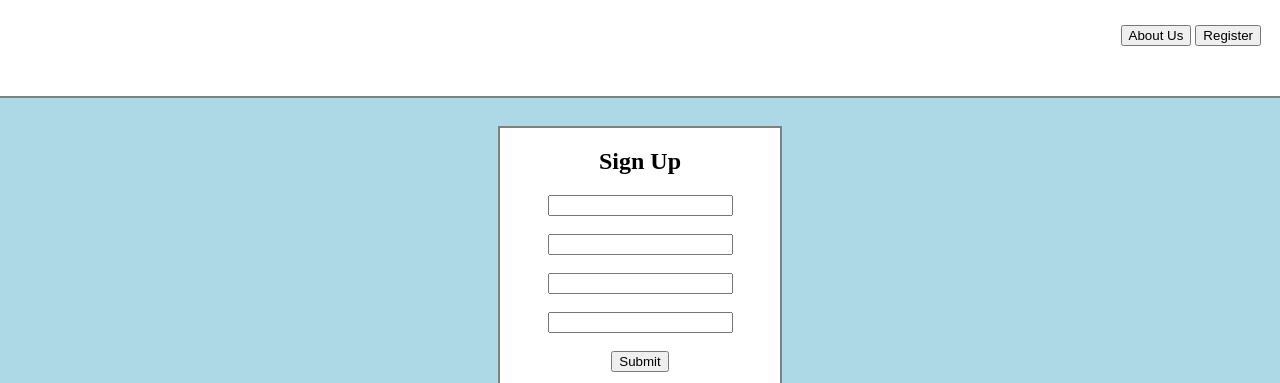
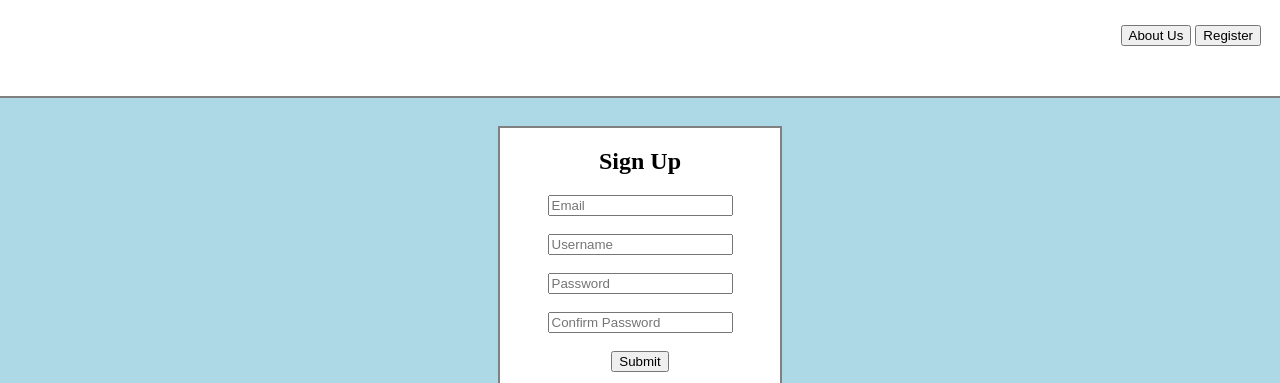
Before and after one commit to MatthewDeVault/HTMLRepositoryPage, a plain HTML site: page index.html in a window 1280 px wide. Shown: the top 383 px of the page. Drawn offline with Linux system fonts and the light colour scheme.

Commit message:
First Commit

```diff
--- a/index.html
+++ b/index.html
@@ -23,19 +23,19 @@
     <div class="body">
         <h2>Sign Up</h2>
         <form>
-            <input type="email"/>
+            <input type="email" placeholder="Email"/>
         </form>
     <br>
         <form>
-            <input type="username"/>
+            <input type="username" placeholder="Username"/>
         </form>
     <br>
         <form>
-            <input type="password"/>
+            <input type="password" placeholder="Password"/>
         </form>
     <br>
         <form>
-            <input type="password"/>
+            <input type="password" placeholder="Confirm Password"/>
         </form>
     <br>
         <form>
--- a/style.css
+++ b/style.css
@@ -24,6 +24,8 @@ body{
     background-color: white;
 }
 
+
+
 .icons{
     text-align: center;
 }
```
